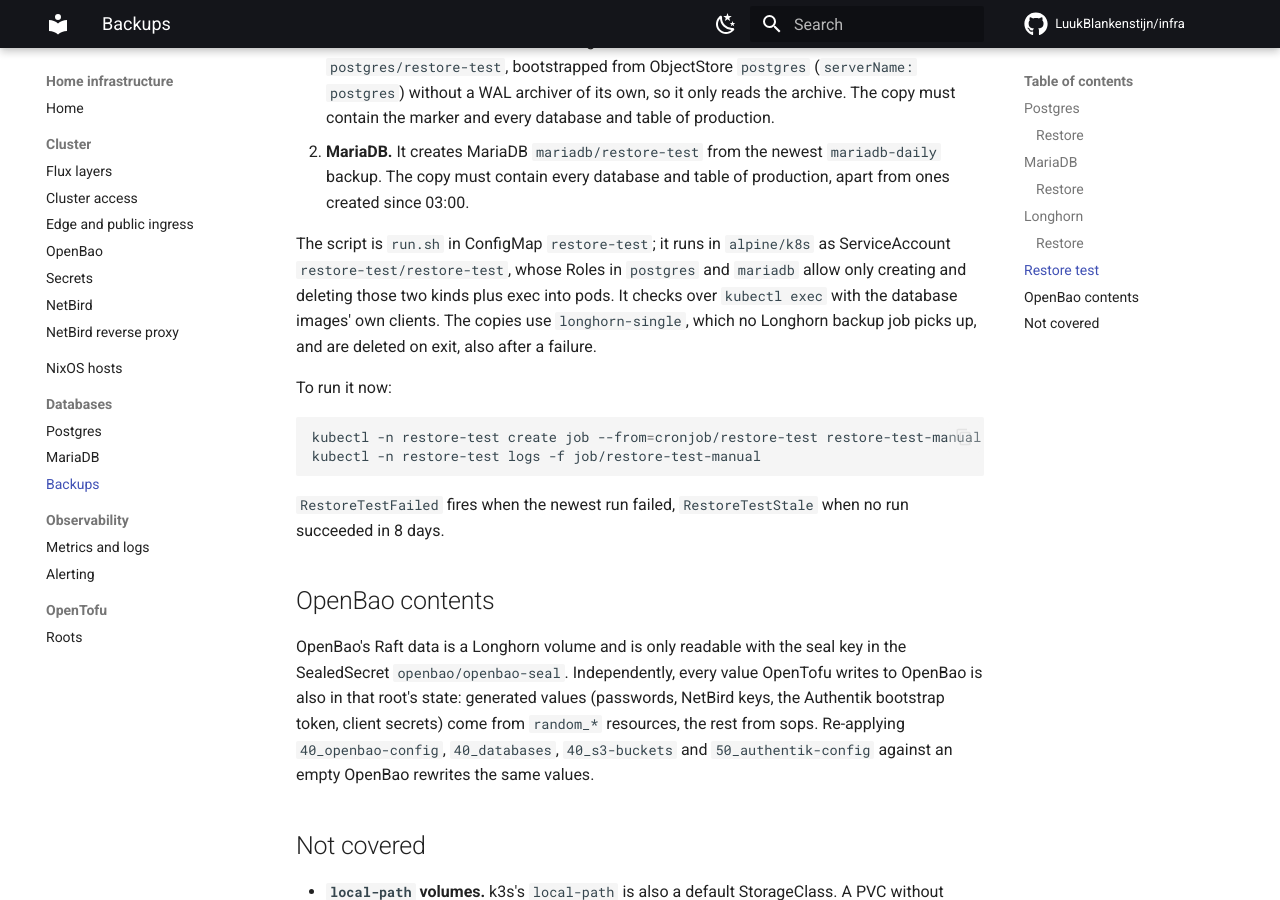
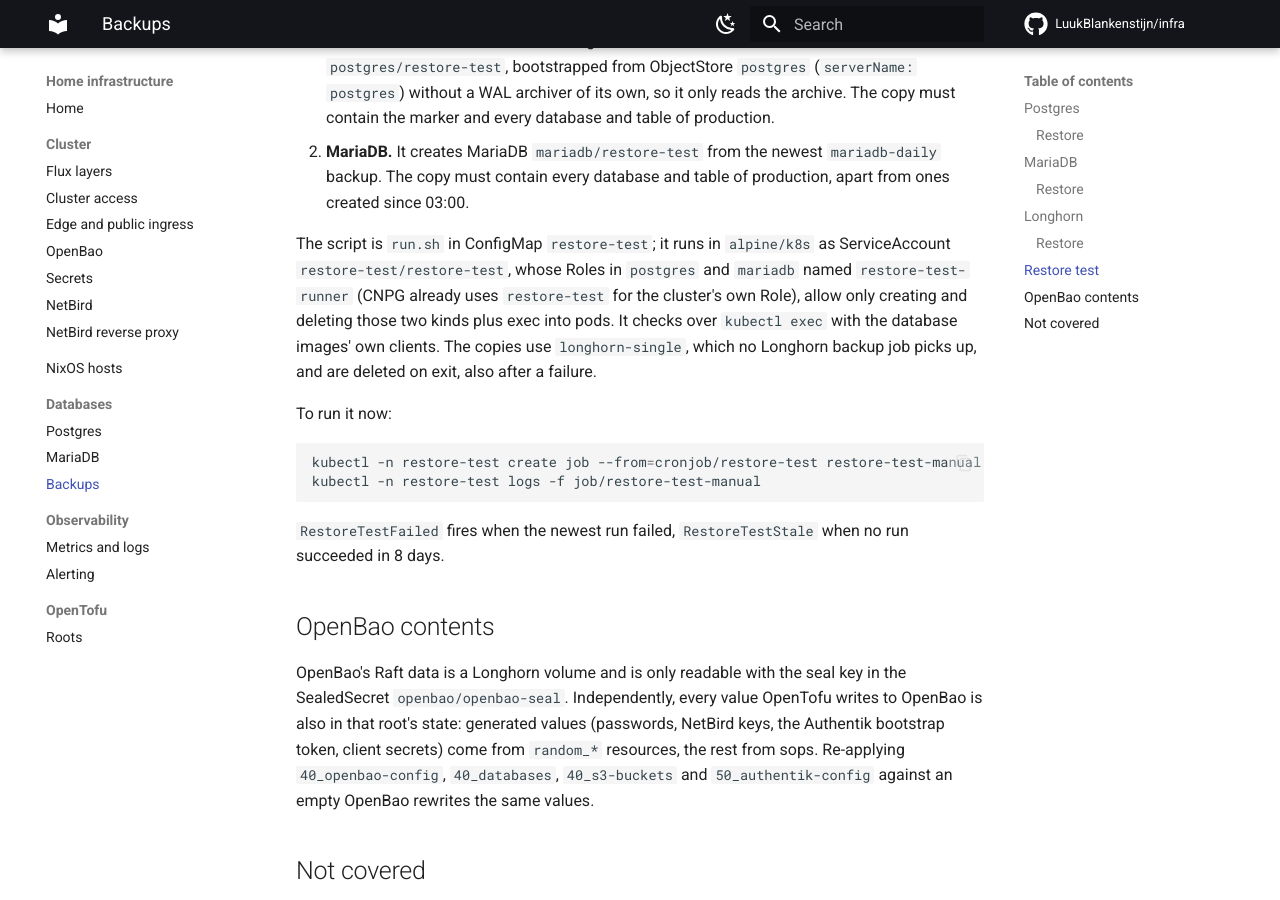
Before and after one commit to LuukBlankenstijn/infra, an MkDocs documentation site: the page built from docs/databases/backups.md, in a window 1280 px wide and 900 px high, scrolled down 3348 px. Built offline with MkDocs 1.6.1 and Material for MkDocs 9.7.7, drawn with Linux system fonts in a browser that asks for light colours; comment, search, counter and statistics services are not loaded.

Commit message:
fix(restore-test): runner Roles must not share the name CNPG gives the test cluster's Role

```diff
--- a/docs/databases/backups.md
+++ b/docs/databases/backups.md
@@ -127,7 +127,7 @@ and deletes the copies again:
 
 The script is `run.sh` in ConfigMap `restore-test`; it runs in `alpine/k8s` as
 ServiceAccount `restore-test/restore-test`, whose Roles in `postgres` and
-`mariadb` allow only creating and deleting those two kinds plus exec into pods.
+`mariadb` named `restore-test-runner` (CNPG already uses `restore-test` for the cluster's own Role), allow only creating and deleting those two kinds plus exec into pods.
 It checks over `kubectl exec` with the database images' own clients. The copies
 use `longhorn-single`, which no Longhorn backup job picks up, and are deleted
 on exit, also after a failure.
```
Also changed, not shown: 1 other file.
